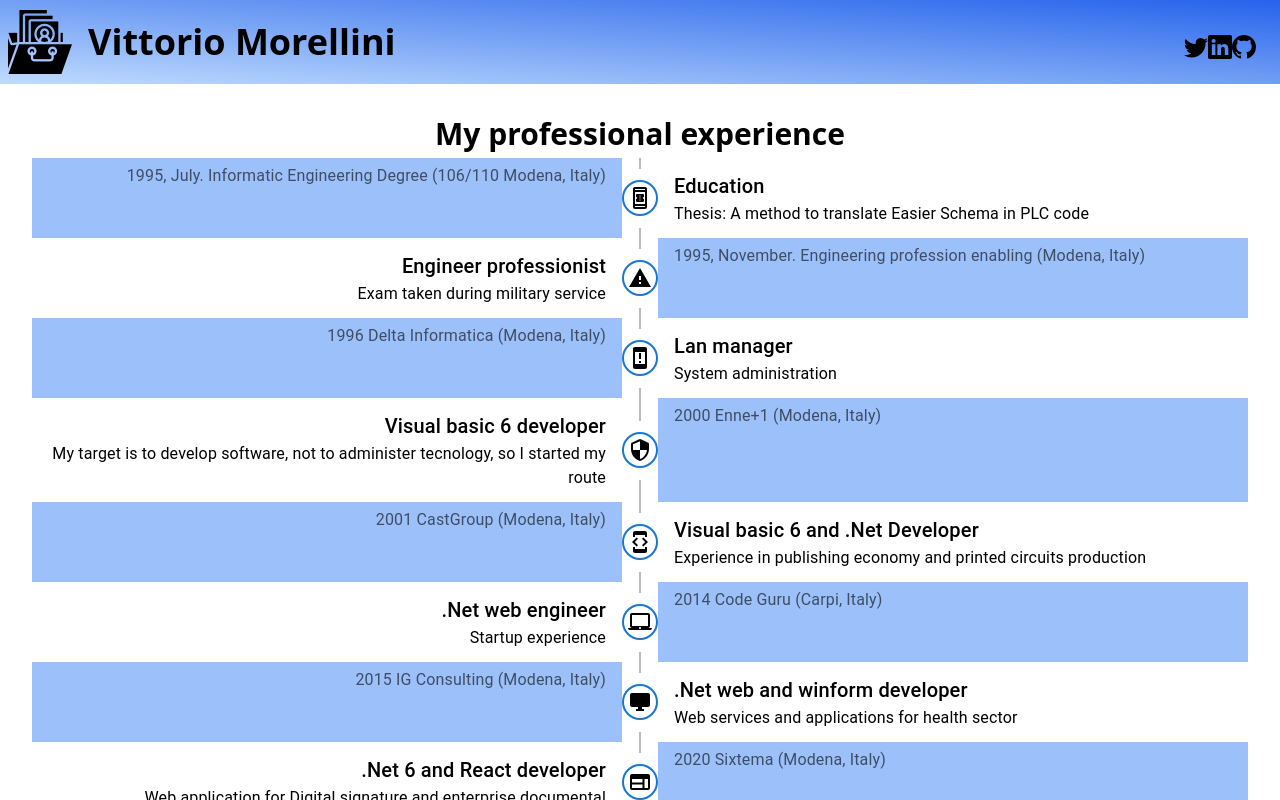
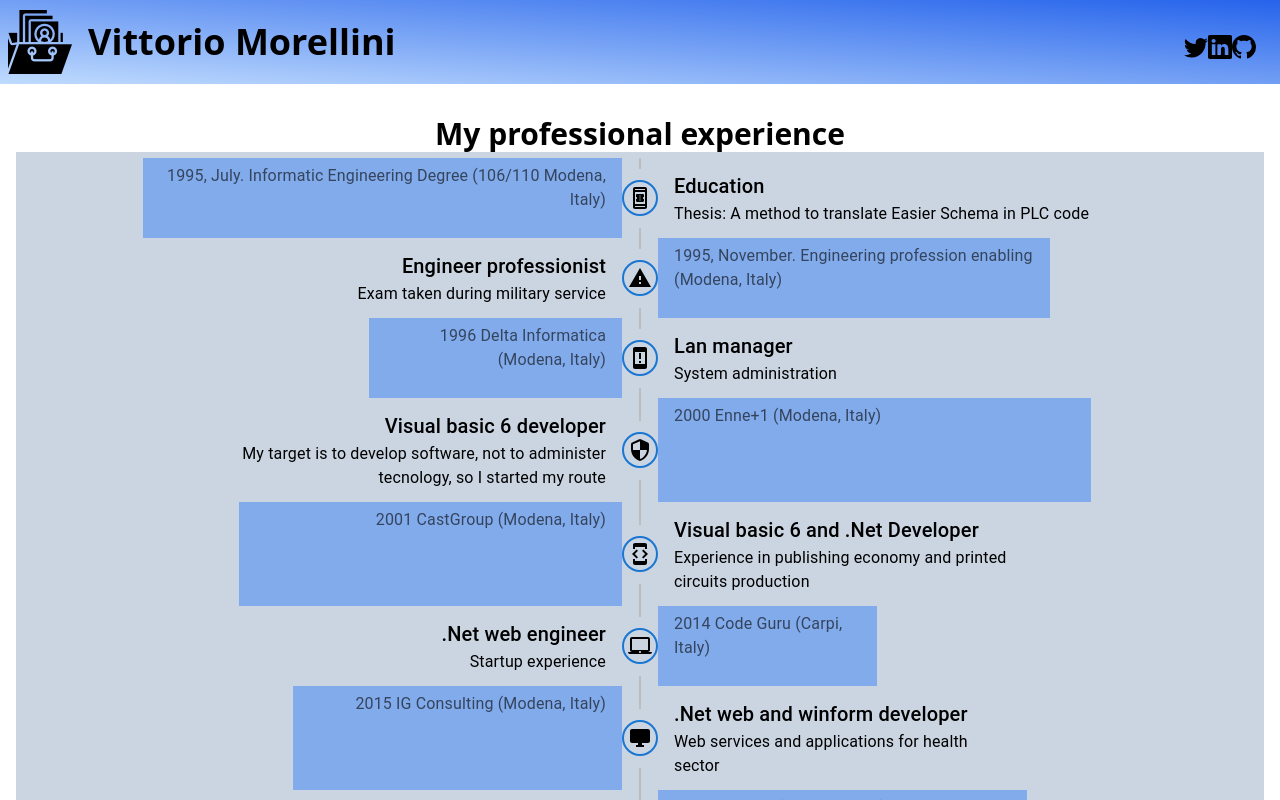
Before and after one commit to VittorioMorellini/Portfolio, a Next.js app: page /experience in a window 1280 px wide. Shown: the top 800 px of the page. Built offline with nearby package versions, Linux system fonts and the light colour scheme; what react-toast-notifications would draw is missing.

Commit message:
Fix layout experience

```diff
--- a/pages/experience/index.tsx
+++ b/pages/experience/index.tsx
@@ -12,17 +12,17 @@ import SystemIcon from '@mui/icons-material/SystemSecurityUpdateWarning';
 import DesktopIcon from '@mui/icons-material/DesktopWindows';
 import WebIcon from '@mui/icons-material/WebOutlined';
 import ComputerIcon from '@mui/icons-material/SecurityRounded';
-import StartIcon from '@mui/icons-material/StartOutlined';
 import EducationIcon from '@mui/icons-material/BookOnlineOutlined';
 import ArmyIcon from '@mui/icons-material/WarningOutlined';
 import Typography from '@mui/material/Typography';
 import { Box } from '@mui/material';
+import { Container } from '../../components/container';
 
 function Experience() {
   return (
-    <Box>
+    <div className='grid text-center'>
       <h1 className="text-3xl text-center font-bold"> My professional experience</h1>
-      <Timeline position="alternate" className='flex flex-col mx-auto' style={{minWidth: '390px'}}>
+      <Timeline position="alternate" className='grid place-items-center bg-slate-300 ml-0'>
         <TimelineItem>
           <TimelineOppositeContent
             sx={{ fontStyle: 'bold', bgcolor: 'rgb(59 130 246 / 0.5)' }}
@@ -208,7 +208,7 @@ function Experience() {
           </TimelineContent>
         </TimelineItem>
       </Timeline>
-    </Box>
+    </div>
   );
 }
 
```
